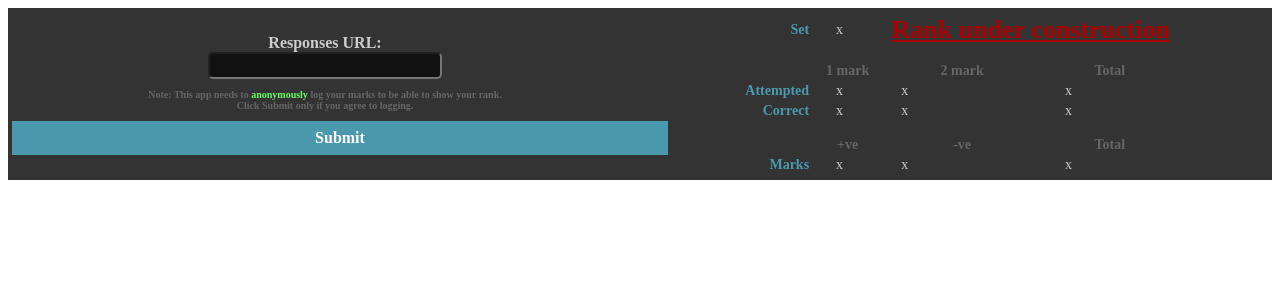
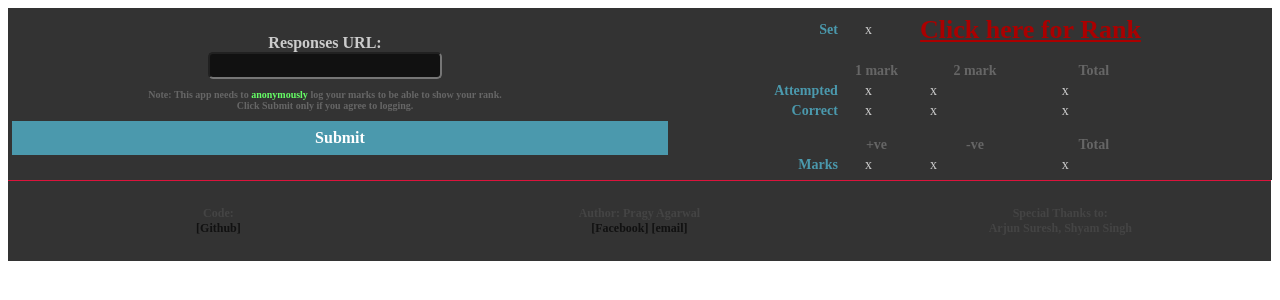
Before and after one commit to AgarwalPragy/GATE2016_MarksEvaluator, a PHP site: page / in a window 1280 px wide. Shown: the top 300 px of the page. Run offline with PHP 8.4, Linux system fonts and the light colour scheme.

Commit message:
Added shameless self promotion
PS: The change from "under construction" to "click here" in index.php was
made in this commit and not the previous one.
I don't know how to edit commits :(

```diff
--- a/VisualizeMarks.php
+++ b/VisualizeMarks.php
@@ -78,6 +78,11 @@
             <div id="set6-data" class="tabular data"></div>
             <div id="all-data"  class="tabular data"></div>
         </div>
+        <div align="center" class="credits">
+            <div class="tabular"><p>Code:<br/><a href="https://github.com/AgarwalPragy/GATE2016_MarksEvaluator">[Github]</a></p></div>
+            <div class="tabular"><p>Author: Pragy Agarwal<br/><a href="https://www.facebook.com/profile.php?id=1644835049">[Facebook]</a> <a href="mailto:agar.pragy@gmail.com">[email]</a></p></div>
+            <div class = "tabular"><p>Special Thanks to:<br/>Arjun Suresh, Shyam Singh</p></div>
+        </div>
     </div>
     <script>
         window.raw_data = "<?php
--- a/gatestyles.css
+++ b/gatestyles.css
@@ -74,3 +74,22 @@
 	font-weight: bold;
 	color: #a00;
 }
+
+.credits p {
+	margin-top: 25px;
+	margin-bottom: 25px;
+	font-size: 12px;
+	font-weight: bold;
+	color: #444;
+}
+.credits a {
+	color: #111;
+	text-decoration: none;
+}
+
+.tabular {
+	border-top: 1px solid crimson;
+	background-color: #333;
+	width: 33.3%;
+	float: left;
+}
--- a/index.php
+++ b/index.php
@@ -22,7 +22,7 @@
 		<td style="width: 50%;" align="center">
 			<table id="table-results" class="table-results">
 				<!-- <tr><td></td><td></td><td></td><td></td></tr> -->
-				<tr><th>Set</th><td id="set">x</td><th colspan="2"><a href="VisualizeMarks.php">Rank under construction</a></th></tr>
+				<tr><th>Set</th><td id="set">x</td><th colspan="2"><a href="VisualizeMarks.php">Click here for Rank</a></th></tr>
 
 				<tr class="table-top-header"><th></th><th>1 mark</th><th>2 mark</th><th>Total</th></tr>
 				<tr>
@@ -51,5 +51,10 @@
 </table>
 </div>
 <div id="responses"></div>
+<div align="center" class="credits">
+    <div class="tabular"><p>Code:<br/><a href="https://github.com/AgarwalPragy/GATE2016_MarksEvaluator">[Github]</a></p></div>
+    <div class="tabular"><p>Author: Pragy Agarwal<br/><a href="https://www.facebook.com/profile.php?id=1644835049">[Facebook]</a> <a href="mailto:agar.pragy@gmail.com">[email]</a></p></div>
+    <div class = "tabular"><p>Special Thanks to:<br/>Arjun Suresh, Shyam Singh</p></div>
+</div>
 </body>
 </html>
```
Also changed, not shown: VisualizeMarks.css (+9 -1 lines).
